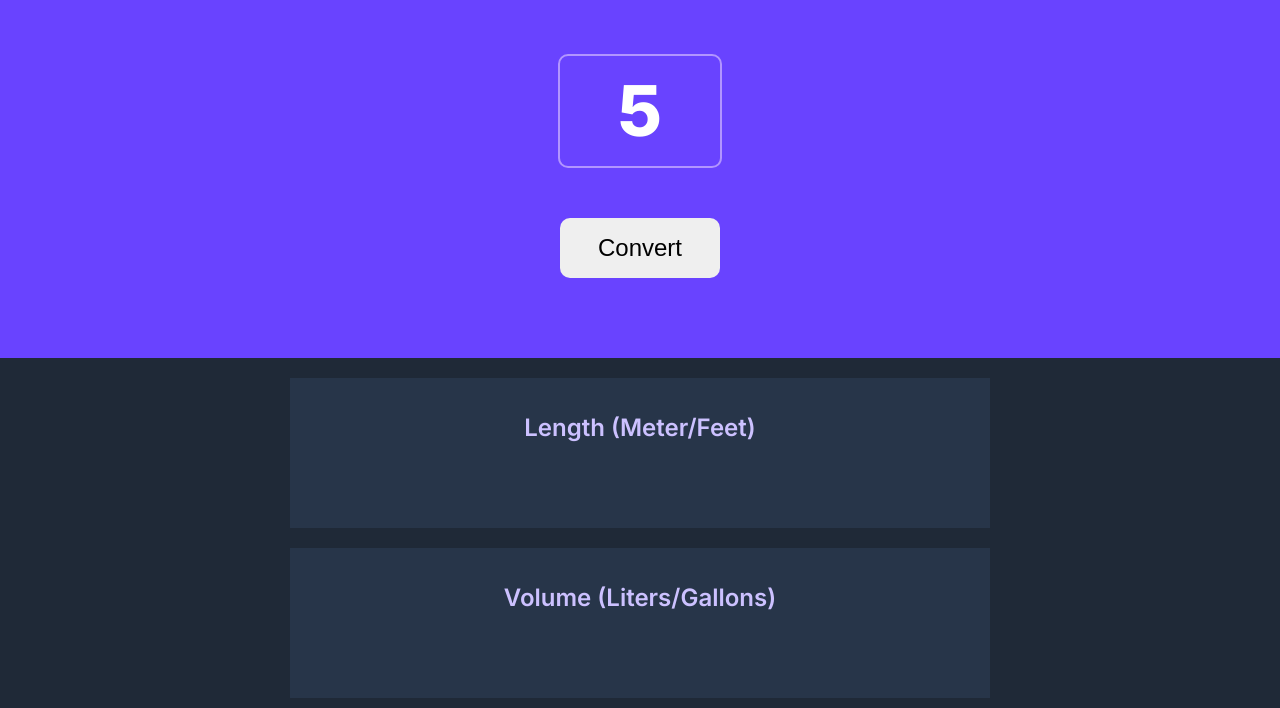
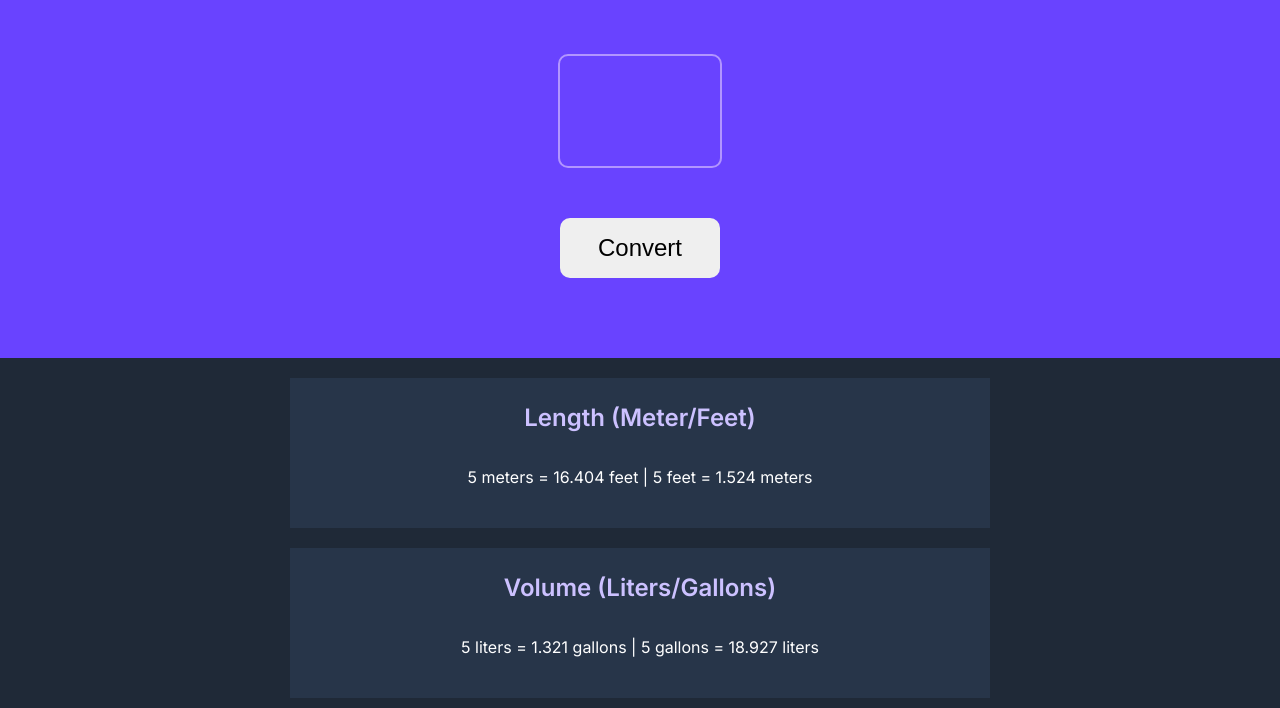
Before and after one commit to shwarzbergzelda/Unit-Converter, a plain HTML site: page index.html in a window 1280 px wide. Both pictures are taken after typing "5" into the empty fields and a click on the button "Convert". Shown: the part 92-800 px from the top of the page. Drawn offline with Linux system fonts and the light colour scheme.

Commit message:
convert math, add screenshot of homepage

```diff
--- a/index.css
+++ b/index.css
@@ -77,3 +77,7 @@ body {
     justify-content: center;
     font-size: 16px;
 }
+
+.converted-container p {
+    color: white;
+}
--- a/index.html
+++ b/index.html
@@ -28,7 +28,7 @@
         </div>
         <div class="converted-container">
             <h2>Mass (Kilograms/Pounds)</h2>
-            <p id="Mass"></p>
+            <p id="mass"></p>
         </div>
     </main>
 
--- a/index.js
+++ b/index.js
@@ -1,5 +1,36 @@
 const convertBtn = document.getElementById('convert-btn')
+const numberInput = document.getElementById('number-input')
+const length = document.getElementById('length')
+const volume = document.getElementById('volume')
+const mass = document.getElementById('mass')
 
 convertBtn.addEventListener('click', () => {
-    console.log('clicked')
+    if (numberInput.value === "") {
+        alert('Please enter a number')
+        return
+    }
+
+    const numberToConvert = Number(numberInput.value)
+
+    // convert length between meters and feet
+    const feet = (numberToConvert * 3.28084).toFixed(3)
+    const meters = (numberToConvert / 3.28084).toFixed(3)
+
+    length.textContent = `${numberToConvert} meters = ${feet} feet | ${numberToConvert} feet = ${meters} meters`
+
+
+    // convert volume between liters and gallons
+    const gallons = (numberToConvert * 0.264172).toFixed(3)
+    const liters = (numberToConvert / 0.264172).toFixed(3)
+
+    volume.textContent = `${numberToConvert} liters = ${gallons} gallons | ${numberToConvert} gallons = ${liters} liters`
+
+
+    // convert mass between kilograms and pounds
+    const pounds = (numberToConvert * 2.20462).toFixed(3)
+    const kilograms = (numberToConvert / 2.20462).toFixed(3)
+
+    mass.textContent = `${numberToConvert} kilograms = ${pounds} pounds | ${numberToConvert} pounds = ${kilograms} kilograms`
+
+    numberInput.value = ""
 })
```
Also changed, not shown: images/homepage-screenshot.png (added).
